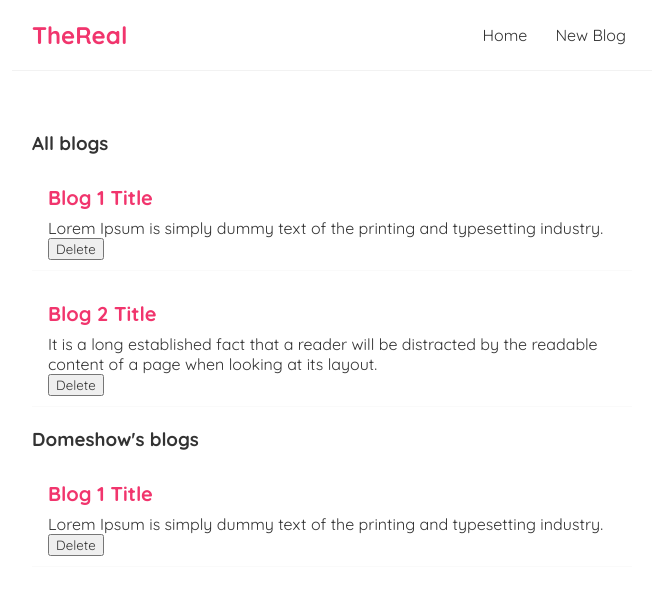
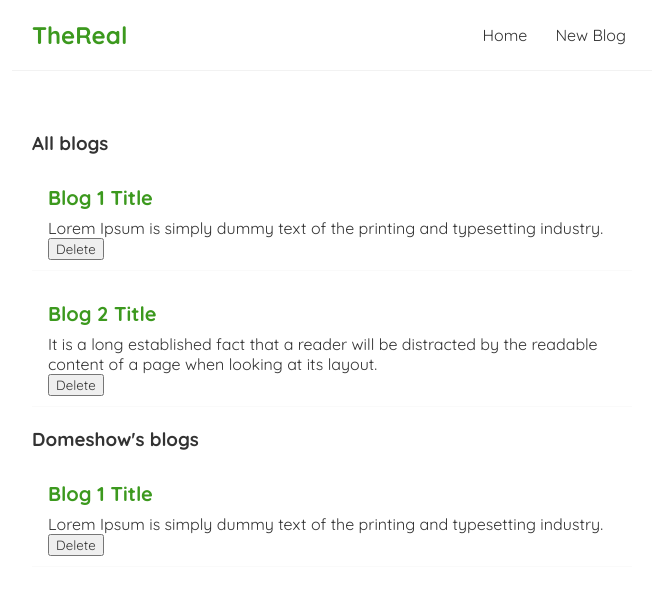
Before and after one commit to Domeshow/react-small-app, a React (Create React App) app: page / in a window 1280 px wide. Shown: the top 594 px of the page, without its empty margins (308-964 px from the left). Built offline with nearby package versions, Linux system fonts and the light colour scheme.

Commit message:
Change primary text color

```diff
--- a/src/index.css
+++ b/src/index.css
@@ -15,7 +15,7 @@
   border-bottom: 1px solid #f2f2f2;
 }
 .navbar h1 {
-  color: #f1356d;
+  color: #3c991e;
 }
 .navbar .links {
   margin-left: auto;
@@ -26,7 +26,7 @@
   padding: 6px;
 }
 .navbar a:hover {
-  color: #f1356d;
+  color: #3c991e;
 }
 .content {
   max-width: 600px;
@@ -45,7 +45,7 @@
 }
 .blog-preview h2 {
   font-size: 20px;
-  color: #f1356d;
+  color: #3c991e;
   margin-bottom: 8px;
 }
 .blog-preview a{
@@ -55,14 +55,14 @@
 /* blog details page */
 .blog-details h2 {
   font-size: 20px;
-  color: #f1356d;
+  color: #3c991e;
   margin-bottom: 10px;
 }
 .blog-details div {
   margin: 20px 0;
 }
 .blog-details button {
-  background: #f1356d;
+  background: #3c991e;
   color: #fff;
   border: 0;
   padding: 8px;
@@ -82,7 +82,7 @@
 }
 .create h2 {
   font-size: 20px;
-  color: #f1356d;
+  color: #3c991e;
   margin-bottom: 30px;
 }
 .create input, .create textarea, .create select {
@@ -94,7 +94,7 @@
   display: block;
 }
 .create button {
-  background: #f1356d;
+  background: #3c991e;
   color: #fff;
   border: 0;
   padding: 8px;
```
